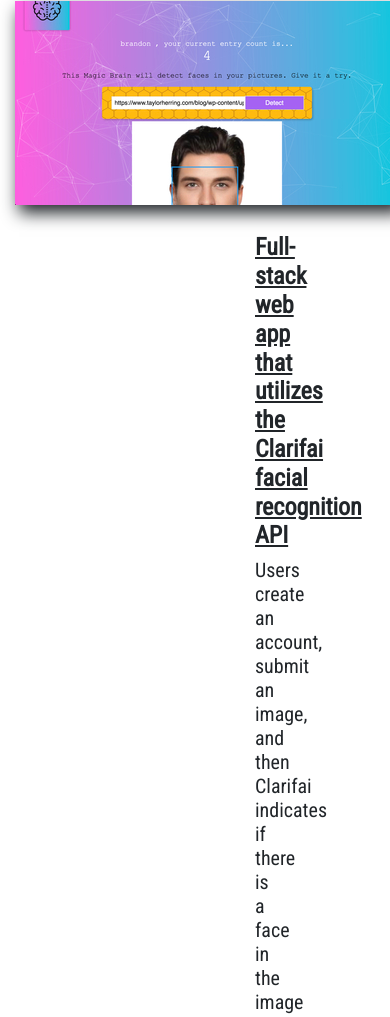
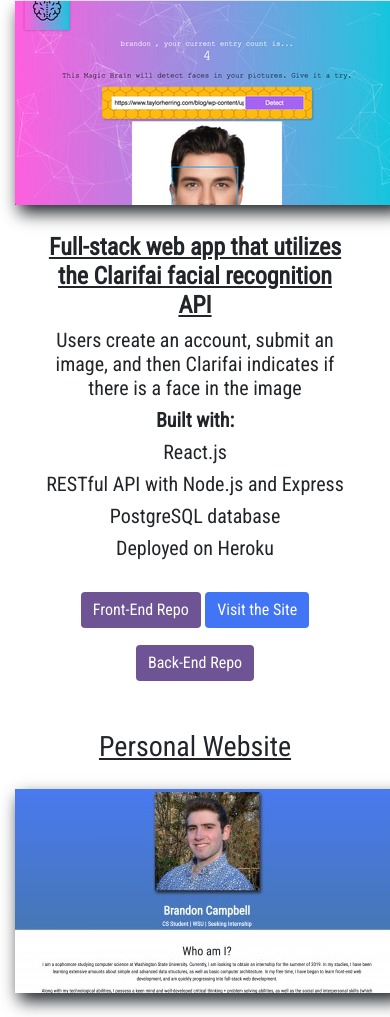
Before and after one commit to brcamp13/brcamp13.github.io, a website: page index.html in a window 390 px wide. Shown: the part 1369-2386 px from the top of the page. Drawn offline with nearby package versions, Linux system fonts and the light colour scheme.

Commit message:
changed mobile formatting

```diff
--- a/style.css
+++ b/style.css
@@ -130,8 +130,8 @@ a {
 
 #projectInfoWrapper{
 	margin-top: 1.8em;
-	margin-right: 15em;
-	margin-left: 15em;
+	margin-right: 1.8em;
+	margin-left: 1.8em;
 }
 
 #langHead{
```
